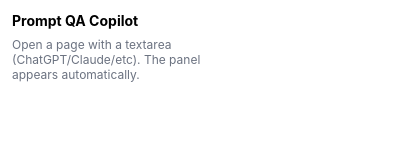
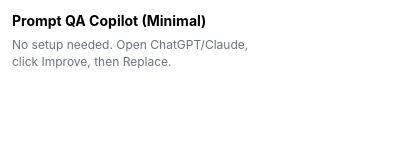
Before and after one commit to NoohTansony/prompt-qa-copilot, a browser extension: page src/popup/popup.html in a window 400 px wide. Drawn offline with Linux system fonts and the light colour scheme.

Commit message:
refactor(minimal): remove options/setup requirements from extension

```diff
--- a/src/popup/popup.html
+++ b/src/popup/popup.html
@@ -3,16 +3,16 @@
   <head>
     <meta charset="UTF-8" />
     <style>
-      body { font-family: Inter, sans-serif; margin: 0; width: 260px; }
+      body { font-family: Inter, sans-serif; margin: 0; width: 280px; }
       .wrap { padding: 12px; }
       .title { font-size: 14px; font-weight: 700; margin-bottom: 8px; }
-      .muted { color: #6b7280; font-size: 12px; }
+      .muted { color: #6b7280; font-size: 12px; line-height: 1.4; }
     </style>
   </head>
   <body>
     <div class="wrap">
-      <div class="title">Prompt QA Copilot</div>
-      <div class="muted">Open a page with a textarea (ChatGPT/Claude/etc). The panel appears automatically.</div>
+      <div class="title">Prompt QA Copilot (Minimal)</div>
+      <div class="muted">No setup needed. Open ChatGPT/Claude, click Improve, then Replace.</div>
     </div>
   </body>
 </html>
```
Also changed, not shown: manifest.json.
